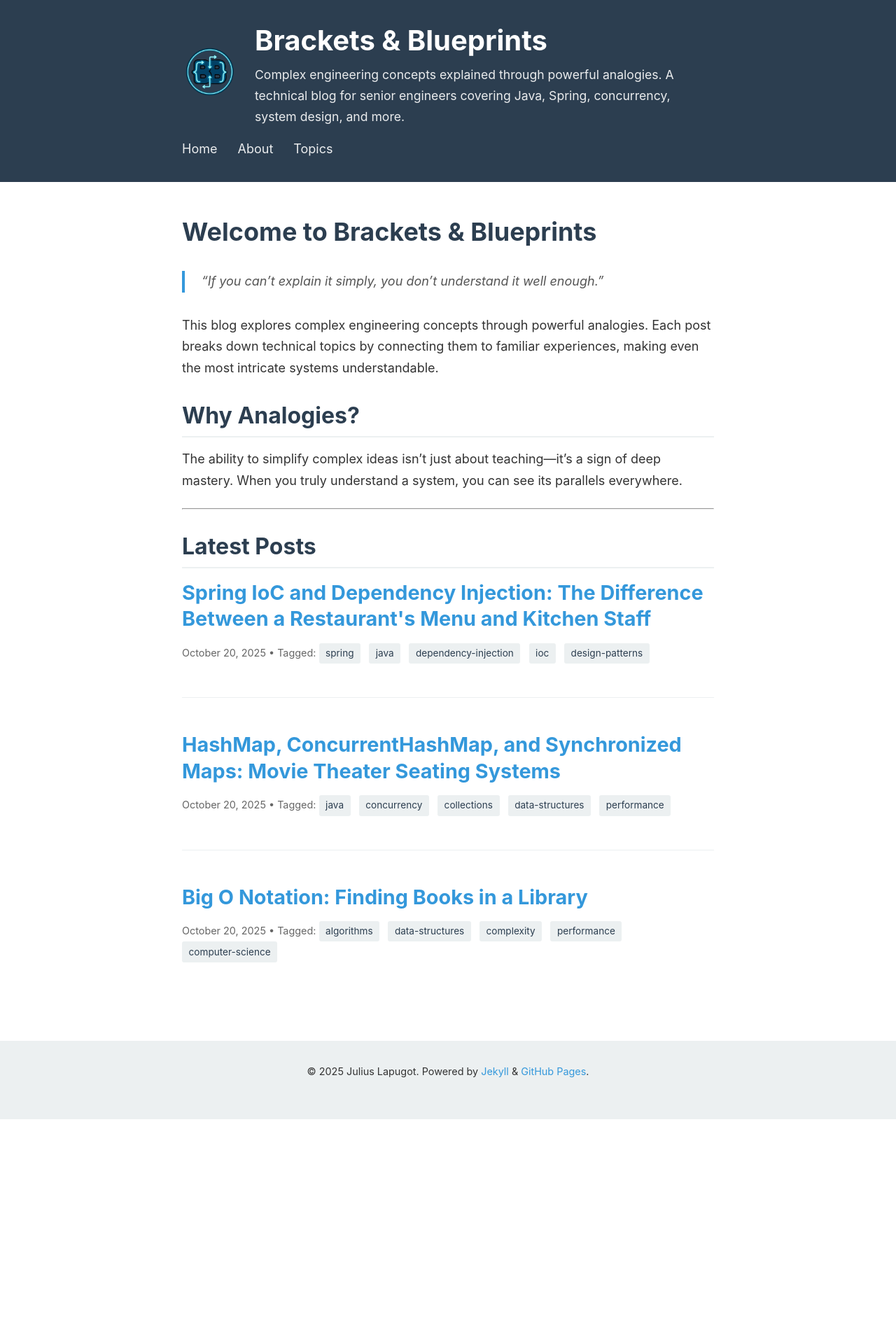
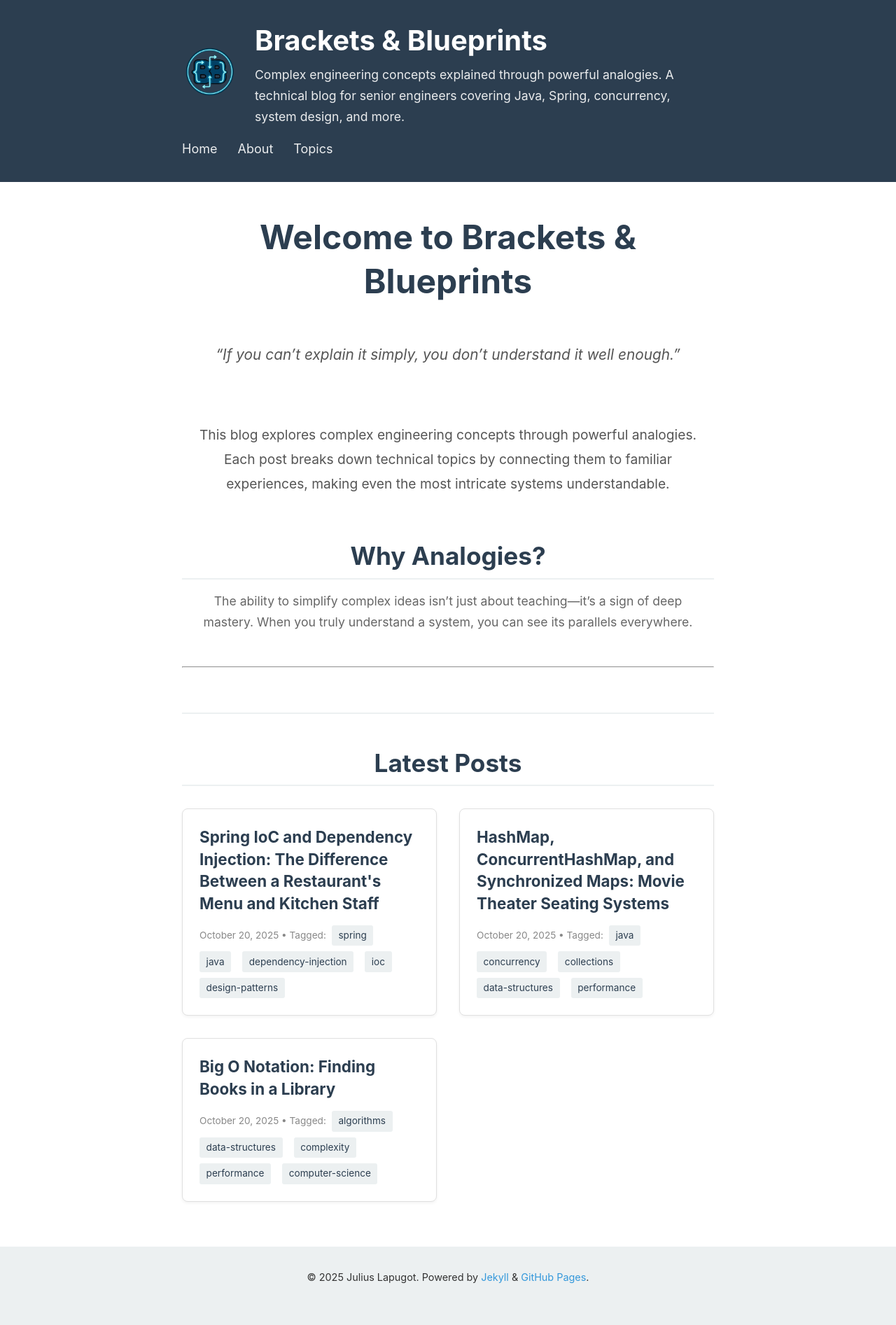
Before and after one commit to jlapugot/jlapugot.github.io, a Jekyll site: the page built from index.md, in a window 1280 px wide. Shown: the whole page at 70% size. Built offline with Jekyll 4.4.1, drawn with Linux system fonts in a browser that asks for light colours; before the commit the page ends 1599 px from its top, so only the background shows below that.

Commit message:
style: enhance homepage with hero section and card-based post grid

```diff
--- a/assets/css/main.css
+++ b/assets/css/main.css
@@ -121,26 +121,109 @@ a:hover {
   text-decoration: underline;
 }
 
-/* Post Preview */
-.post-preview {
-  margin-bottom: 3rem;
-  padding-bottom: 2rem;
-  border-bottom: 1px solid var(--light-gray);
+/* Home Page Hero */
+.home h1 {
+  font-size: 3rem;
+  margin-top: 0;
+  margin-bottom: 1.5rem;
+  color: var(--primary-color);
+  text-align: center;
 }
 
-.post-preview:last-child {
-  border-bottom: none;
+.home blockquote {
+  font-size: 1.3rem;
+  text-align: center;
+  border-left: none;
+  padding: 1.5rem 0;
+  margin: 2rem auto;
+  max-width: 700px;
+  color: #555;
+}
+
+.home > p:first-of-type {
+  font-size: 1.2rem;
+  text-align: center;
+  max-width: 800px;
+  margin: 2rem auto;
+  line-height: 1.8;
+  color: #555;
+}
+
+/* Why Analogies Section */
+.home h2:first-of-type {
+  text-align: center;
+  font-size: 2.2rem;
+  margin-top: 4rem;
+  margin-bottom: 1rem;
+}
+
+.home h2:first-of-type + p {
+  text-align: center;
+  font-size: 1.1rem;
+  max-width: 700px;
+  margin: 0 auto 3rem;
+  color: #666;
+}
+
+/* Latest Posts Section */
+.home h2:last-of-type {
+  font-size: 2.2rem;
+  text-align: center;
+  margin-top: 4rem;
+  margin-bottom: 2rem;
+  padding-top: 3rem;
+  border-top: 2px solid var(--light-gray);
+}
+
+/* Post Preview Cards */
+.posts {
+  display: grid;
+  grid-template-columns: repeat(auto-fill, minmax(300px, 1fr));
+  gap: 2rem;
+  margin-top: 2rem;
+}
+
+.post-preview {
+  background: white;
+  border: 1px solid #e0e0e0;
+  border-radius: 8px;
+  padding: 1.5rem;
+  transition: all 0.3s ease;
+  box-shadow: 0 2px 4px rgba(0, 0, 0, 0.05);
+}
+
+.post-preview:hover {
+  transform: translateY(-4px);
+  box-shadow: 0 8px 16px rgba(0, 0, 0, 0.15);
+  border-color: var(--accent-color);
 }
 
 .post-preview h3 {
   margin-top: 0;
-  font-size: 1.8rem;
+  margin-bottom: 1rem;
+  font-size: 1.4rem;
+  line-height: 1.4;
+}
+
+.post-preview h3 a {
+  color: var(--primary-color);
+  text-decoration: none;
+  transition: color 0.2s ease;
+}
+
+.post-preview h3 a:hover {
+  color: var(--accent-color);
+  text-decoration: none;
 }
 
 .post-meta {
-  color: #666;
-  font-size: 0.9rem;
-  margin-bottom: 1rem;
+  color: #888;
+  font-size: 0.85rem;
+  margin-bottom: 0;
+  display: flex;
+  flex-wrap: wrap;
+  gap: 0.5rem;
+  align-items: center;
 }
 
 /* Tags */
@@ -482,6 +565,26 @@ blockquote {
     font-size: 0.95rem;
   }
 
+  /* Home page mobile */
+  .home h1 {
+    font-size: 2rem;
+  }
+
+  .home blockquote {
+    font-size: 1.1rem;
+    padding: 1rem 0;
+  }
+
+  .home > p:first-of-type {
+    font-size: 1rem;
+  }
+
+  /* Single column on mobile */
+  .posts {
+    grid-template-columns: 1fr;
+    gap: 1.5rem;
+  }
+
   /* Responsive tables */
   .post-content table {
     font-size: 0.85rem;
```
